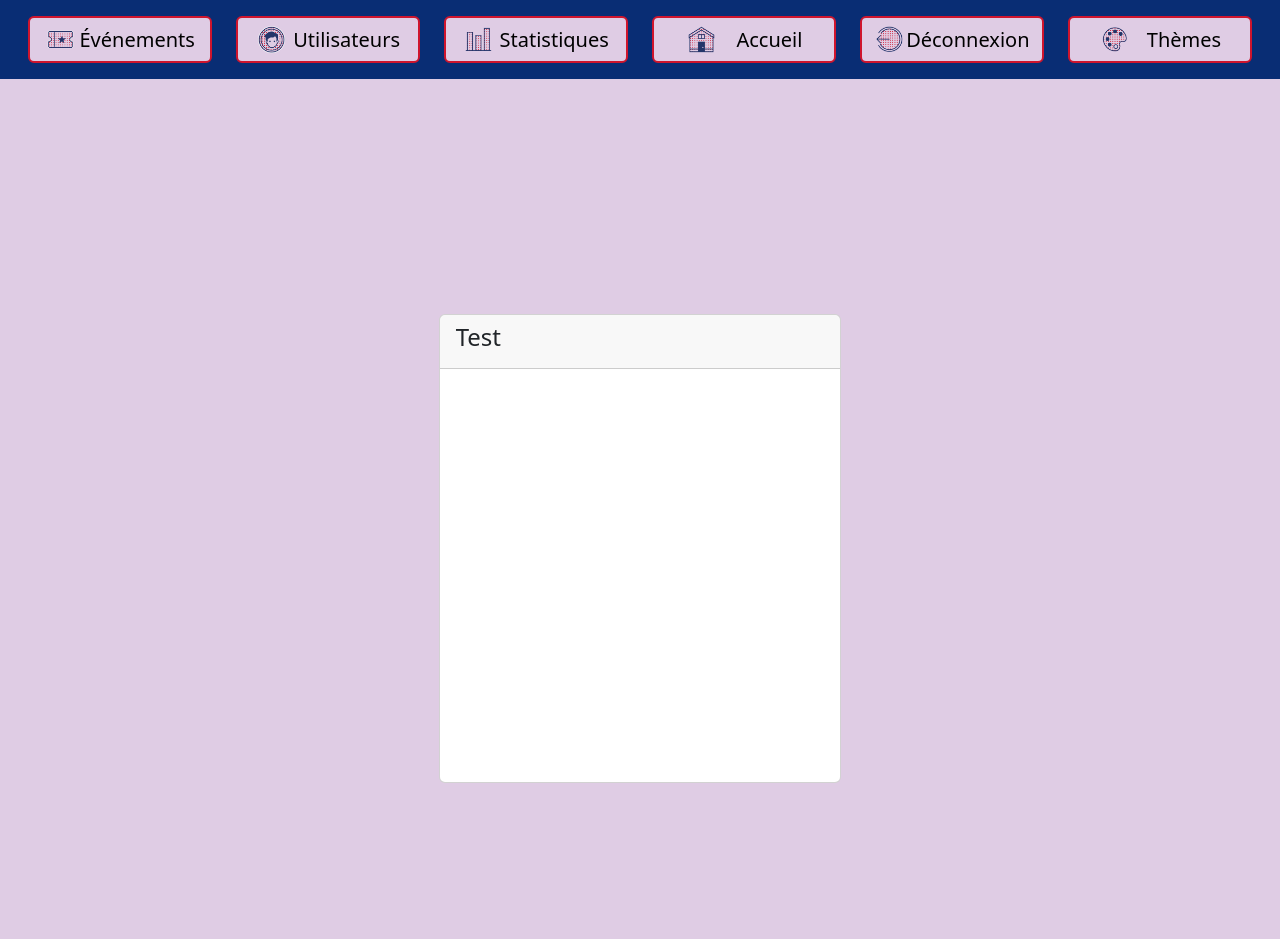
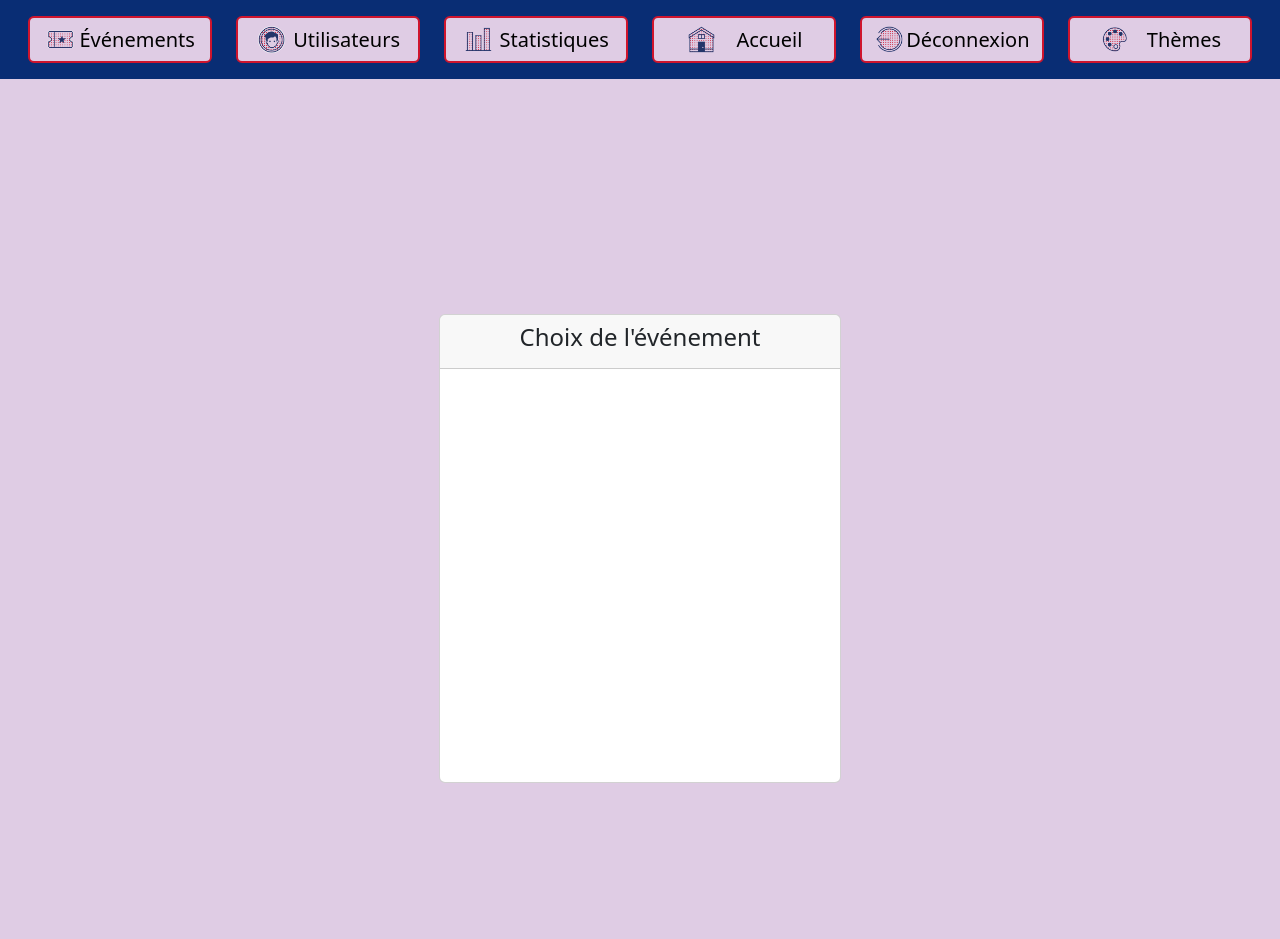
Before and after one commit to MathisGrondin/webIII2023, a PHP site: page /projMiSess/admin.php?page=events in a window 1280 px wide. Run offline with PHP 8.4, Linux system fonts and the light colour scheme; a user stored in the database is signed in.

Commit message:
changements

```diff
--- a/projMiSess/admin.php
+++ b/projMiSess/admin.php
@@ -233,21 +233,30 @@ session_start();
         </div>
     </div>
 
+    <!-- Bas de page admin : Événements -->
     <div class="container-fluid h-100 w-100" id="containerEvent" style="display: <?php echo $pageEvent; ?>">
         <div class="row bgLilasCegep h-100" id="rowEvent">
             <div class="offset col-xl-4"></div>
             <div class="col-xl-4 d-flex justify-content-center align-items-center">
                 <div class="card h-50 w-100">
-                    <div class="card-header">
-                        <h4>Test</h4>
+                    <div class="card-header text-center">
+                        <h4>Choix de l'événement</h4>
                     </div>
                 </div>
             </div>
             <div class="offset col-xl-4"></div>
         </div>
     </div>
-    <div class="container-fluid" id="containerUsers"></div>
-    <div class="container-fluid" id="containerAccueil"></div>
+
+    <!-- Bas de page admin : Utilisateurs -->
+    <div class="container-fluid" id="containerUsers">
+
+    </div>
+
+    <!-- Bas de page admin : Accueil -->
+    <div class="container-fluid" id="containerAccueil">
+
+    </div>
 
     <script src="js/bootstrap.js"></script>
 </body>
--- /dev/null
+++ b/projMiSess/css/cegepCSS.css
@@ -0,0 +1,3 @@
+.rougeCegep{
+
+}
```
